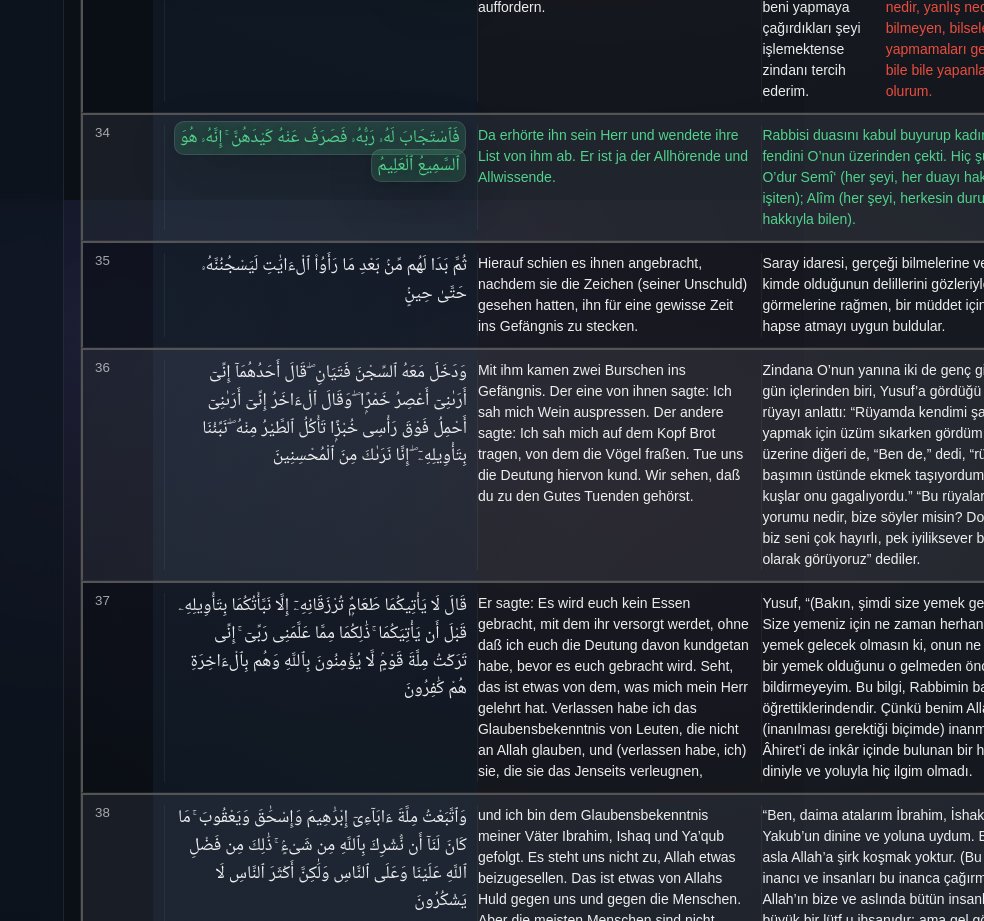
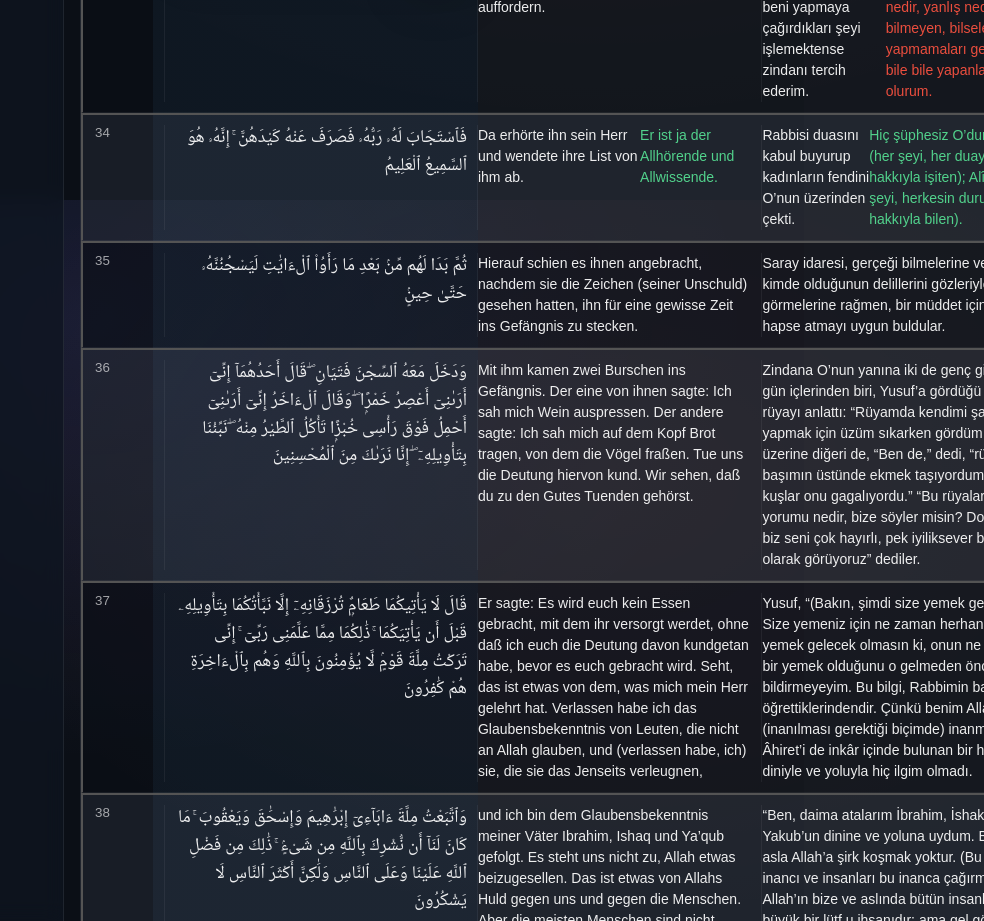
Before and after one commit to sunrise8030/Qatd, a React (Vite) app: page / in a window 1280 px wide. Shown: the part 5400-6321 px from the top of the page, without its empty margins (296-1280 px from the left). Built offline with nearby package versions, Linux system fonts and the light colour scheme.

Commit message:
App.jsx aktualisieren

```diff
--- a/src/App.jsx
+++ b/src/App.jsx
@@ -55,9 +55,9 @@ const SEGMENTS = {
   },
   34: {
     color: "green",
-    ar: "فَٱسْتَجَابَ لَهُۥ رَبُّهُۥ فَصَرَفَ عَنْهُ كَيْدَهُنَّ ۚ إِنَّهُۥ هُوَ ٱلسَّمِيعُ ٱلْعَلِيمُ",
-    de: "Da erhörte ihn sein Herr und wendete ihre List von ihm ab. Er ist ja der Allhörende und Allwissende.",
-    tr: "“Rabbisi duasını kabul buyurup kadınların fendini O’nun üzerinden çekti. Hiç şüphesiz O’dur Semî‘ (her şeyi, her duayı hakkıyla işiten); Alîm (her şeyi, herkesin durumunu hakkıyla bilen).”",
+    ar: "فَٱçإِنَّهُۥ هُوَ ٱلسَّمِيعُ ٱلْعَلِيمُ",
+    de: "Er ist ja der Allhörende und Allwissende.",
+    tr: "Hiç şüphesiz O’dur Semî‘ (her şeyi, her duayı hakkıyla işiten); Alîm (her şeyi, herkesin durumunu hakkıyla bilen).”",
   },
   40: {
     color: "green",
```
